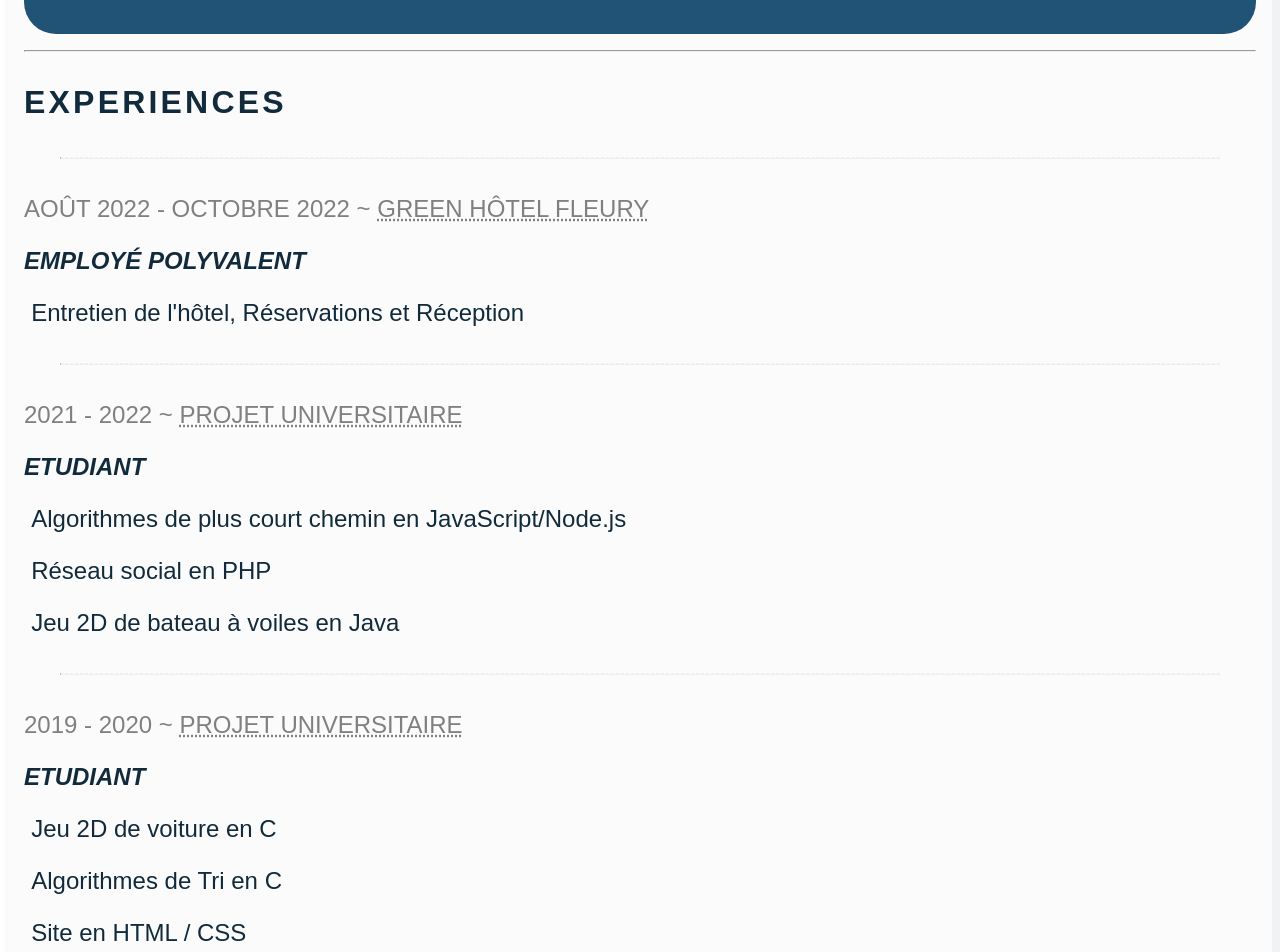
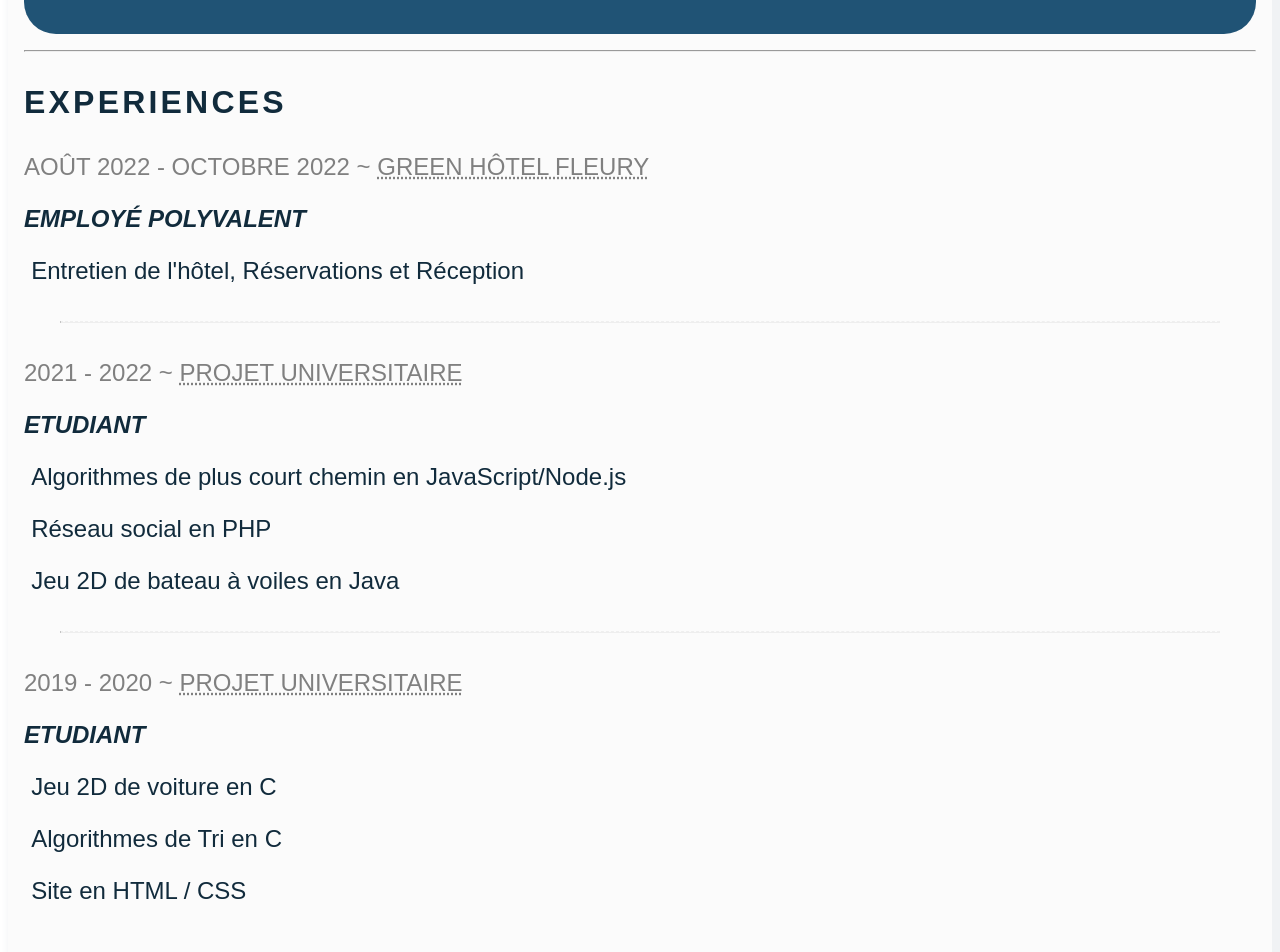
Before and after one commit to MassylHaddad/nextjs, a Next.js app: page /resume in a window 1280 px wide. Shown: the part 2245-3197 px from the top of the page. Built offline with nearby package versions, Linux system fonts and the light colour scheme.

Commit message:
Update resume.tsx

```diff
--- a/pages/resume.tsx
+++ b/pages/resume.tsx
@@ -71,7 +71,7 @@ export default function Home() {
             </div>
           </div>
           <hr /><p className="titre">EXPERIENCES</p>
-          <p className="text2g"> <hr /> Août 2022 - Octobre 2022 ~ <abbr title="Fleury Merogis">Green Hôtel Fleury</abbr></p>
+          <p className="text2g"> Août 2022 - Octobre 2022 ~ <abbr title="Fleury Merogis">Green Hôtel Fleury</abbr></p>
           <p className="textStatus">Employé polyvalent</p>
           <p className="text"> Entretien de l'hôtel, Réservations et Réception </p>
           <p className="text2g"> <hr /> 2021 - 2022 ~ <abbr title="">PROJET UNIVERSITAIRE </abbr></p>
```
